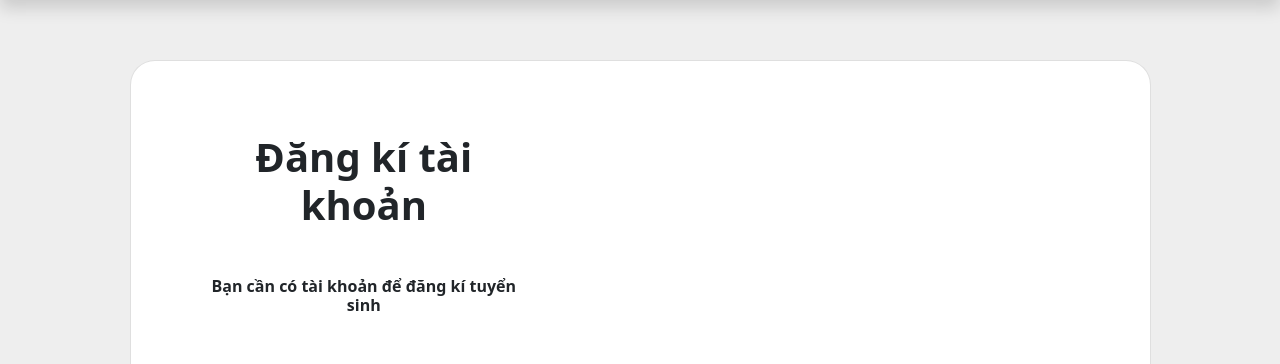
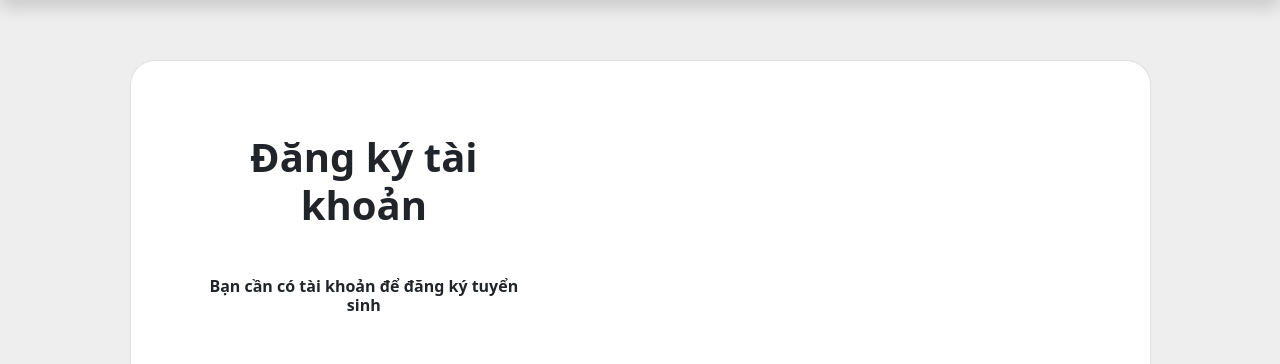
Before and after one commit to Chipeu241/portfolio, a Django app: page /register/ in a window 1280 px wide. Shown: the part 76-440 px from the top of the page. Run offline with Django 5.2, Linux system fonts and the light colour scheme; some libraries are stand-ins or nearby versions.

Commit message:
sửa lỗi chính tả

```diff
--- a/fintech/templates/fintech/register.html
+++ b/fintech/templates/fintech/register.html
@@ -124,8 +124,8 @@ https://templatemo.com/tm-561-purple-buzz
                   <div class="row justify-content-center">
                     <div class="col-md-10 col-lg-6 col-xl-5 order-2 order-lg-1">
 
-                      <p class="text-center h1 fw-bold mb-5 mx-1 mx-md-4 mt-4"> Đăng kí tài khoản  </p>
-                      <p class="text-center h6 fw-bold mb-5 mx-1 mx-md-4 mt-4"> Bạn cần có tài khoản để đăng kí tuyển sinh  </p>
+                      <p class="text-center h1 fw-bold mb-5 mx-1 mx-md-4 mt-4"> Đăng ký tài khoản  </p>
+                      <p class="text-center h6 fw-bold mb-5 mx-1 mx-md-4 mt-4"> Bạn cần có tài khoản để đăng ký tuyển sinh  </p>
 
 
                      <form class="mx-1 mx-md-4" method='POST' action=''>
```
